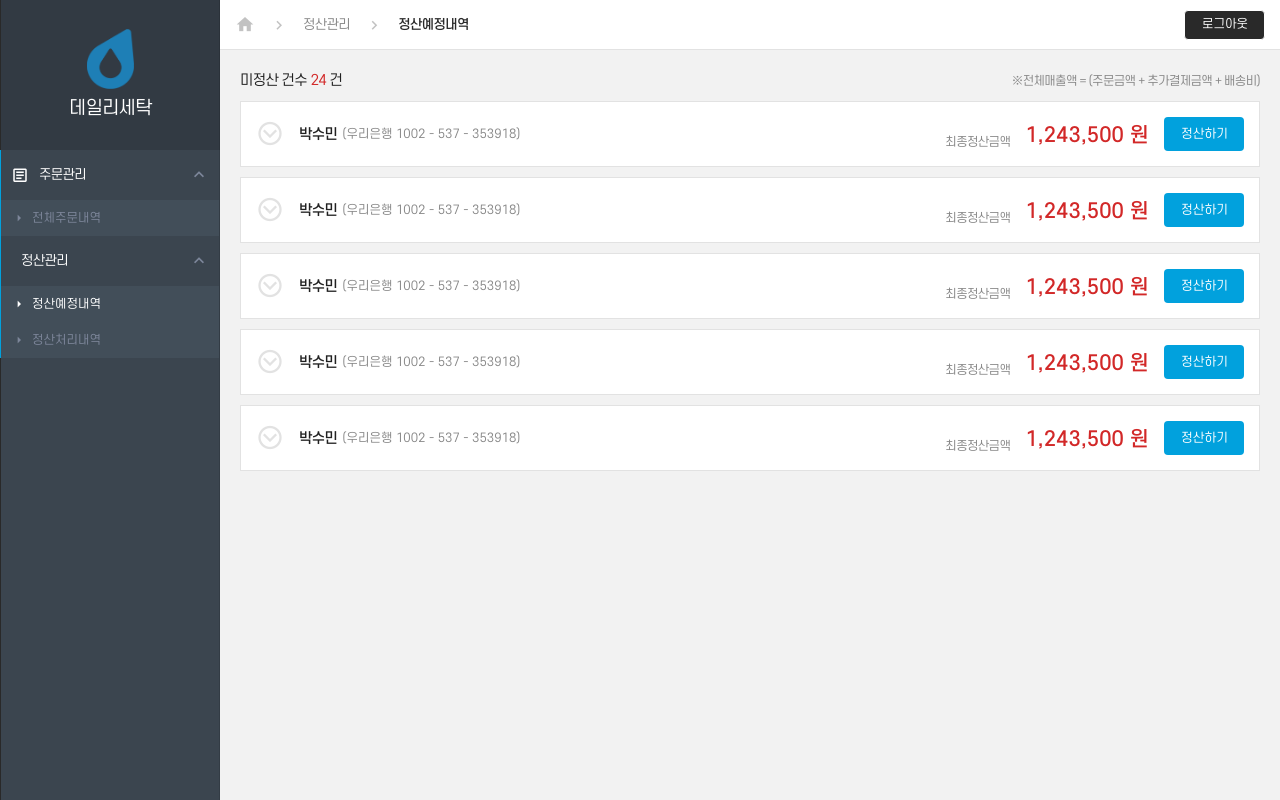
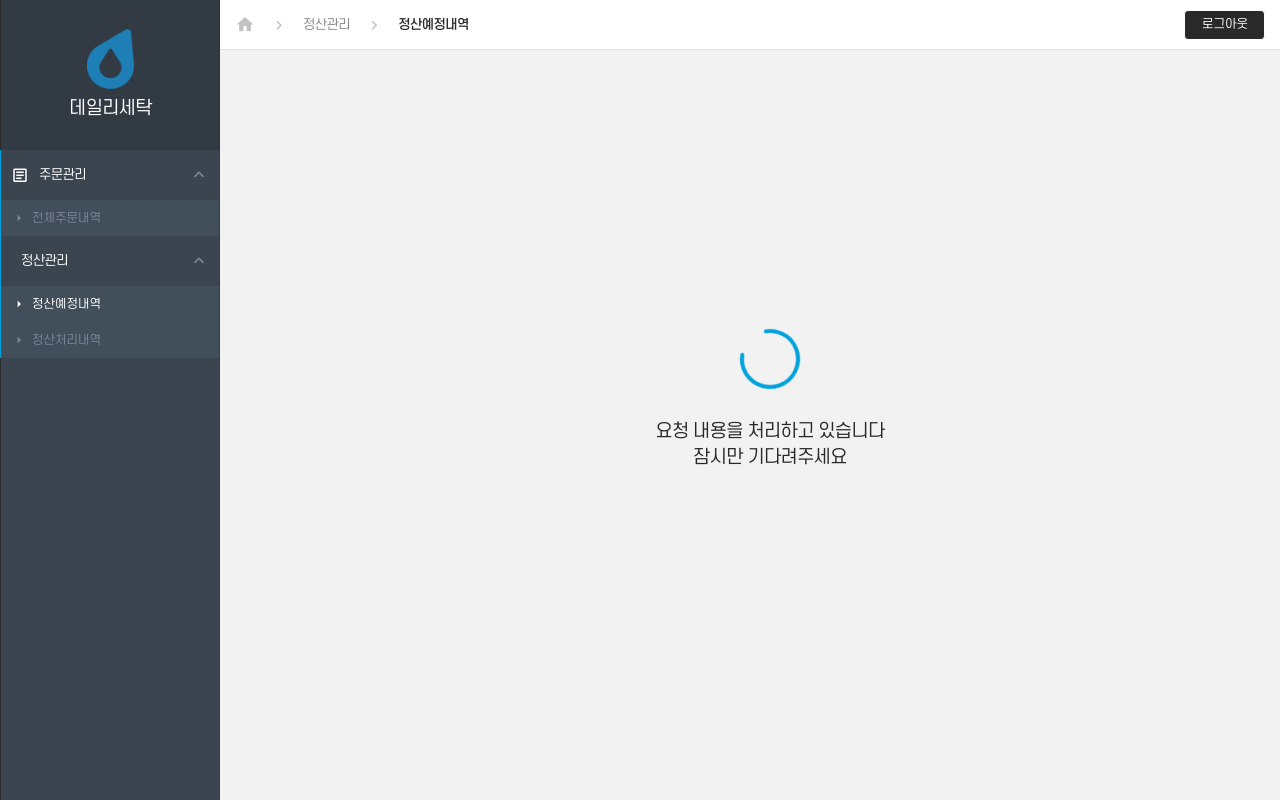
Before and after one commit to fermintz/daily.web.admin, a Vue app: page / in a window 1280 px wide. Built offline with nearby package versions, Linux system fonts and the light colour scheme.

Commit message:
loding 추가

```diff
--- a/src/views/Home.vue
+++ b/src/views/Home.vue
@@ -1,5 +1,19 @@
 <template>
   <div class="home">
+    <div class="loding">
+      <v-progress-circular
+        indeterminate
+        color="#01a1dd"
+        size="60"
+        width="4"
+      />
+      <p>
+        <span>요청 내용을 처리하고 있습니다</span>
+        <span>잠시만 기다려주세요</span>
+      </p>
+
+    </div>
+    <div class="list" v-show="false">
       <div class="list-top">
         <div class="number">
           미정산 건수 <span>24</span> 건
@@ -8,13 +22,12 @@
           ※전체매출액 = (주문금액 + 추가결제금액 + 배송비)
         </div>
       </div>
-
       <div class="list-items" v-for="(item, index) in items" :key="index">
         <CalculateItem :item="item"/>
       </div>
-
       <div class="no-list" v-show="items.length === 0">
         ※ 처리할 정산건이 없습니다
+      </div>
     </div>
   </div>
 </template>
@@ -31,6 +44,7 @@ export default {
 
   data(){
     return{
+      loading: true,
       items:[
         {
           name:'first'
@@ -50,11 +64,39 @@ export default {
       ]
     }
   },
+  mounted() {
+    setTimeout(() => this.loading = false, 5 * 1000);
+  }
 };
 
 </script>
 
 <style lang="scss" scoped>
+
+
+.loding{
+  position:absolute;
+  width:100%;
+  top:50%;
+  transform: translateY(-50%);
+  display:flex;
+  flex-direction: column;
+  align-items: center;
+  justify-content: center;
+  text-align:center;
+  p{
+    padding:0px;margin:0px;
+    margin-top:30px;
+    span{
+      display:block;
+      font-size:18px;
+      line-height:26px;
+      color:#292929;
+    }
+  }
+
+}
+
 .list-top{
   display:flex;
   justify-content: space-between;
```
Lines whose indentation alone changed are shown as unchanged.
